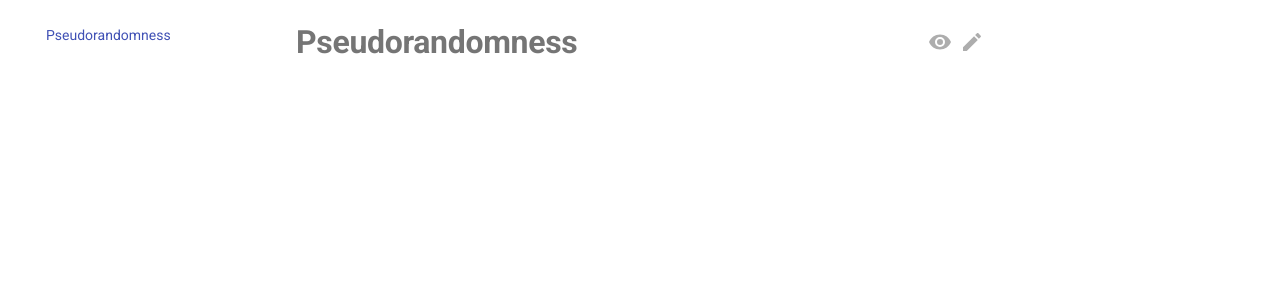
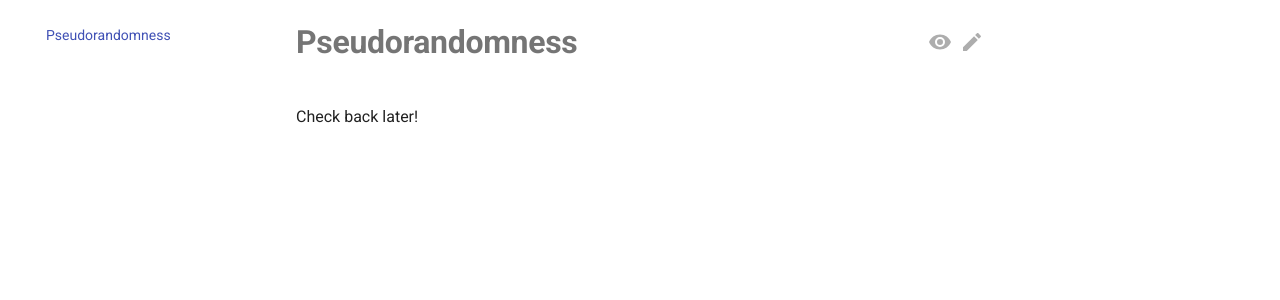
Before and after one commit to femtomc/jaxmax, an MkDocs documentation site: the page built from docs/pseudorandomness.md, in a window 1280 px wide. Shown: the part 125-425 px from the top of the page. Built offline with MkDocs 1.6.1 and Material for MkDocs 9.7.7, drawn with Linux system fonts in a browser that asks for light colours; comment, search, counter and statistics services are not loaded; the version menu is left out.

Commit message:
Futzing around with documentation.

```diff
--- a/docs/pseudorandomness.md
+++ b/docs/pseudorandomness.md
@@ -1 +1,3 @@
 # Pseudorandomness
+
+Check back later!
--- a/mkdocs.yml
+++ b/mkdocs.yml
@@ -101,11 +101,11 @@ plugins:
             show_signature_annotations: true
             summary: true
 
-  - pygments:
-      light: gruvbox-light
-      respect_light_background: false
-      dark: gruvbox-dark
-      respect_dark_background: false
+  #- pygments:
+  #    light: gruvbox-light
+  #    respect_light_background: false
+  #    dark: gruvbox-dark
+  #    respect_dark_background: false
 
 extra:
   generator: false
```
